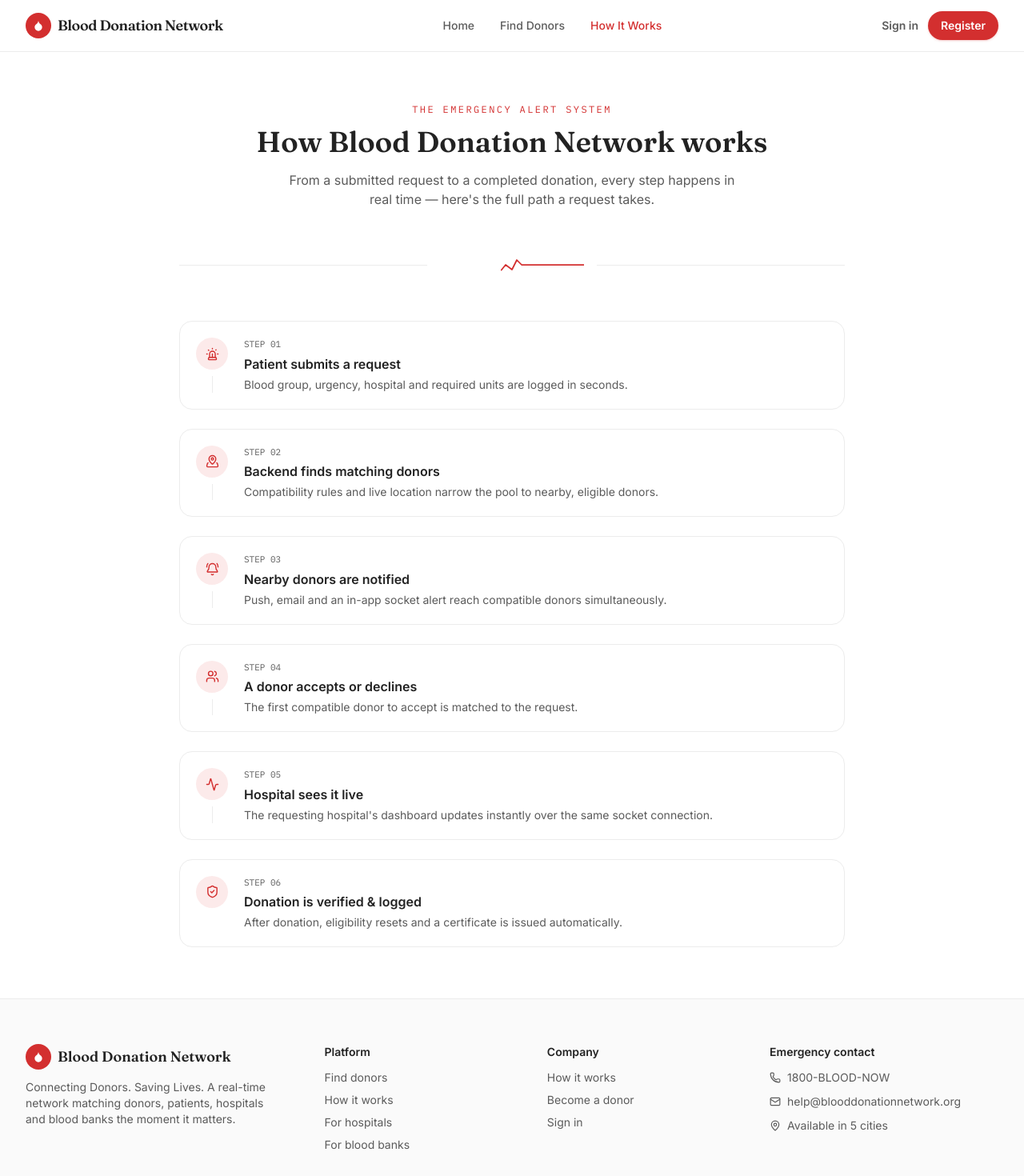
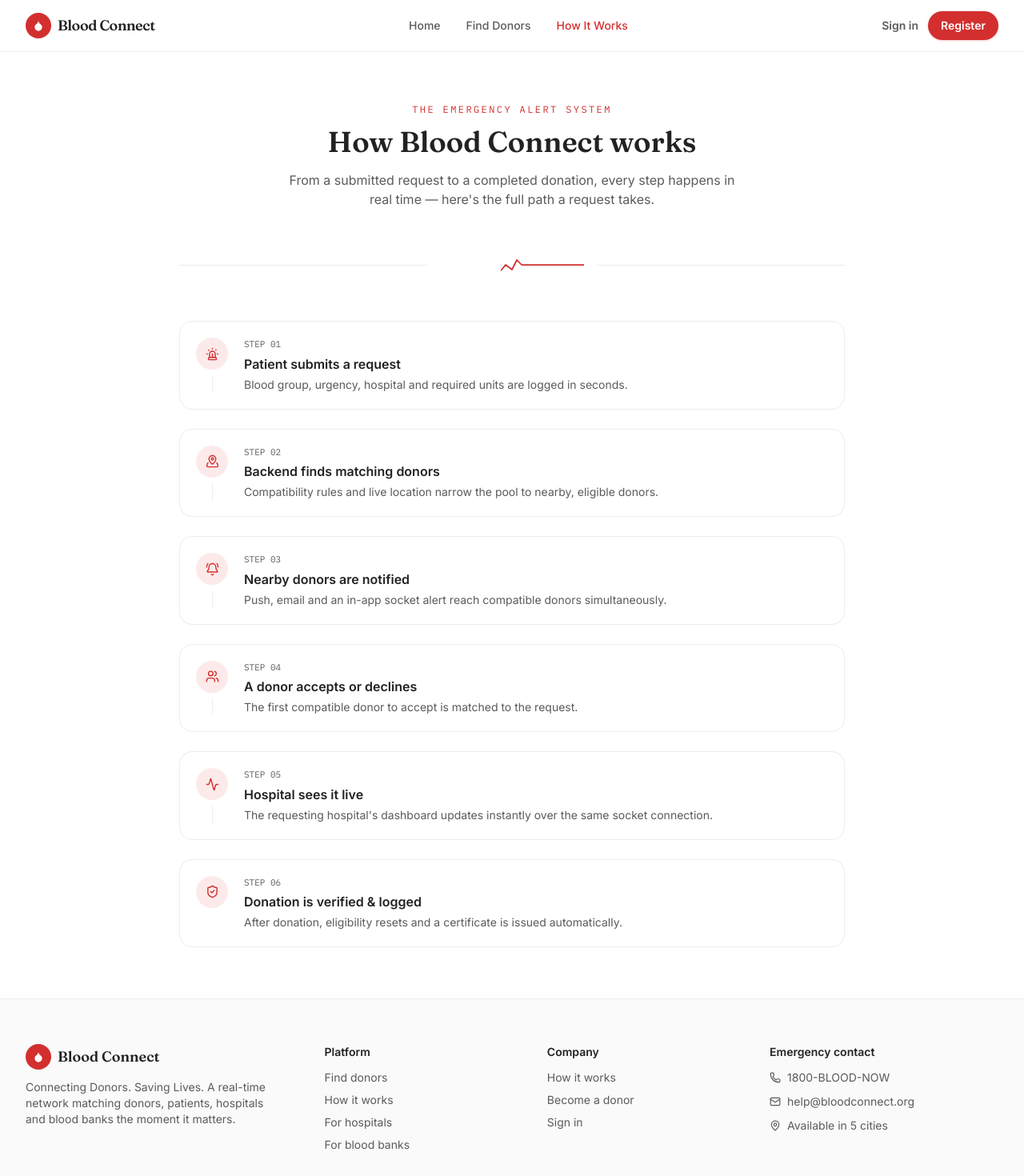
Before and after one commit to sgpushkar/Blood-Connect, a React (Vite) app: page /how-it-works in a window 1280 px wide. Shown: the top 1470 px of the page at 80% size. Built offline with nearby package versions, Linux system fonts and the light colour scheme.

Commit message:
feat: implement core UI components and pages including Navbar, Footer, HowItWorks, and Login routes

```diff
--- a/index.html
+++ b/index.html
@@ -4,11 +4,11 @@
     <meta charset="UTF-8" />
     <link rel="icon" type="image/svg+xml" href="/favicon.svg" />
     <meta name="viewport" content="width=device-width, initial-scale=1.0" />
-    <meta name="description" content="Blood Donation Network — connecting donors, patients, hospitals and blood banks in real time." />
+    <meta name="description" content="Blood Connect — connecting donors, patients, hospitals and blood banks in real time." />
     <link rel="preconnect" href="https://fonts.googleapis.com" />
     <link rel="preconnect" href="https://fonts.gstatic.com" crossorigin />
     <link href="https://fonts.googleapis.com/css2?family=Fraunces:ital,opsz,wght@0,9..144,300;0,9..144,500;0,9..144,600;0,9..144,700;1,9..144,500&family=Inter:wght@400;500;600;700;800&family=IBM+Plex+Mono:wght@400;500&display=swap" rel="stylesheet" />
-    <title>Blood Donation Network — Connecting Donors. Saving Lives.</title>
+    <title>Blood Connect — Connecting Donors. Saving Lives.</title>
   </head>
   <body>
     <div id="root"></div>
--- a/package.json
+++ b/package.json
@@ -1,5 +1,5 @@
 {
-  "name": "blood-donation-network",
+  "name": "blood-connect",
   "private": true,
   "version": "0.0.0",
   "type": "module",
--- a/src/components/Footer.tsx
+++ b/src/components/Footer.tsx
@@ -11,7 +11,7 @@ export default function Footer() {
               <span className="flex h-8 w-8 items-center justify-center rounded-full bg-primary text-white">
                 <Droplet size={16} fill="white" strokeWidth={0} />
               </span>
-              <span className="font-display text-lg font-semibold">Blood Donation Network</span>
+              <span className="font-display text-lg font-semibold">Blood Connect</span>
             </div>
             <p className="mt-3 max-w-xs text-sm text-ink-soft">
               Connecting Donors. Saving Lives. A real-time network matching donors, patients,
@@ -42,14 +42,14 @@ export default function Footer() {
             <p className="text-sm font-semibold">Emergency contact</p>
             <ul className="mt-3 space-y-2.5 text-sm text-ink-soft">
               <li className="flex items-center gap-2"><Phone size={14} /> 1800-BLOOD-NOW</li>
-              <li className="flex items-center gap-2"><Mail size={14} /> help@blooddonationnetwork.org</li>
+              <li className="flex items-center gap-2"><Mail size={14} /> help@bloodconnect.org</li>
               <li className="flex items-center gap-2"><MapPin size={14} /> Available in 5 cities</li>
             </ul>
           </div>
         </div>
 
         <div className="mt-12 flex flex-col items-center justify-between gap-3 border-t border-line pt-6 text-xs text-ink-soft md:flex-row">
-          <p>&copy; {new Date().getFullYear()} Blood Donation Network. All rights reserved.</p>
+          <p>&copy; {new Date().getFullYear()} Blood Connect. All rights reserved.</p>
           <p>Every 2 seconds, someone needs blood.</p>
         </div>
       </div>
--- a/src/components/Navbar.tsx
+++ b/src/components/Navbar.tsx
@@ -48,7 +48,7 @@ export default function Navbar() {
             <Droplet size={16} fill="white" strokeWidth={0} />
           </span>
           <span className="font-display text-lg font-semibold tracking-tight">
-            Blood Donation Network
+            Blood Connect
           </span>
         </Link>
 
--- a/src/pages/HowItWorks.tsx
+++ b/src/pages/HowItWorks.tsx
@@ -16,7 +16,7 @@ export default function HowItWorks() {
     <div className="mx-auto max-w-4xl px-5 py-16 md:px-8">
       <div className="text-center">
         <p className="font-mono text-xs uppercase tracking-[0.2em] text-primary">The emergency alert system</p>
-        <h1 className="mt-3 font-display text-4xl font-semibold">How Blood Donation Network works</h1>
+        <h1 className="mt-3 font-display text-4xl font-semibold">How Blood Connect works</h1>
         <p className="mx-auto mt-4 max-w-xl text-ink-soft">
           From a submitted request to a completed donation, every step happens in real time —
           here's the full path a request takes.
--- a/src/pages/Login.tsx
+++ b/src/pages/Login.tsx
@@ -66,7 +66,7 @@ export default function Login() {
           <p className="mt-1 text-sm text-ink-soft">
             {requiredRole
               ? `Sign in with a ${ROLE_LABEL[requiredRole]} account to continue.`
-              : "Sign in to your Blood Donation Network account"}
+              : "Sign in to your Blood Connect account"}
           </p>
         </div>
 
```
